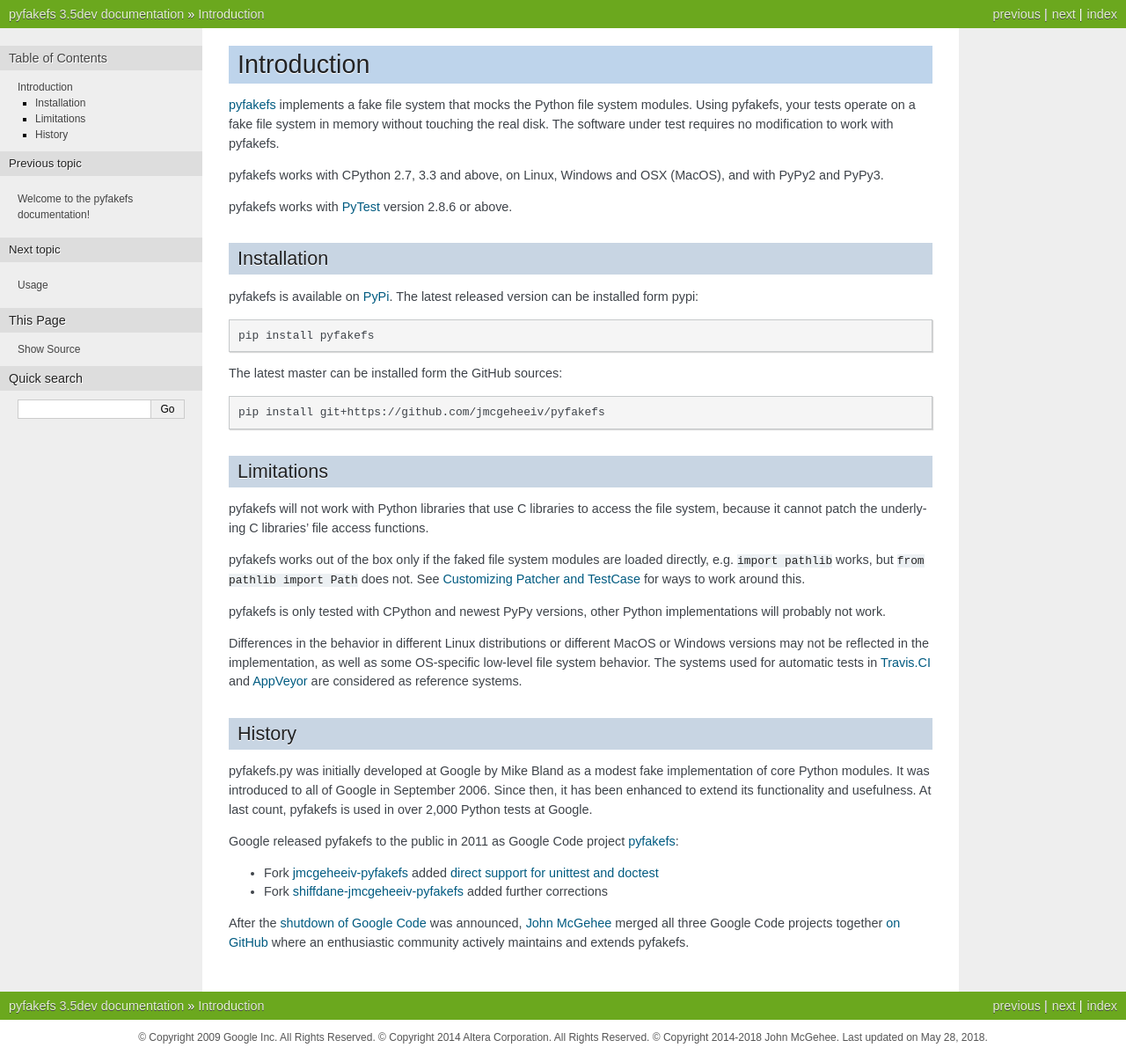
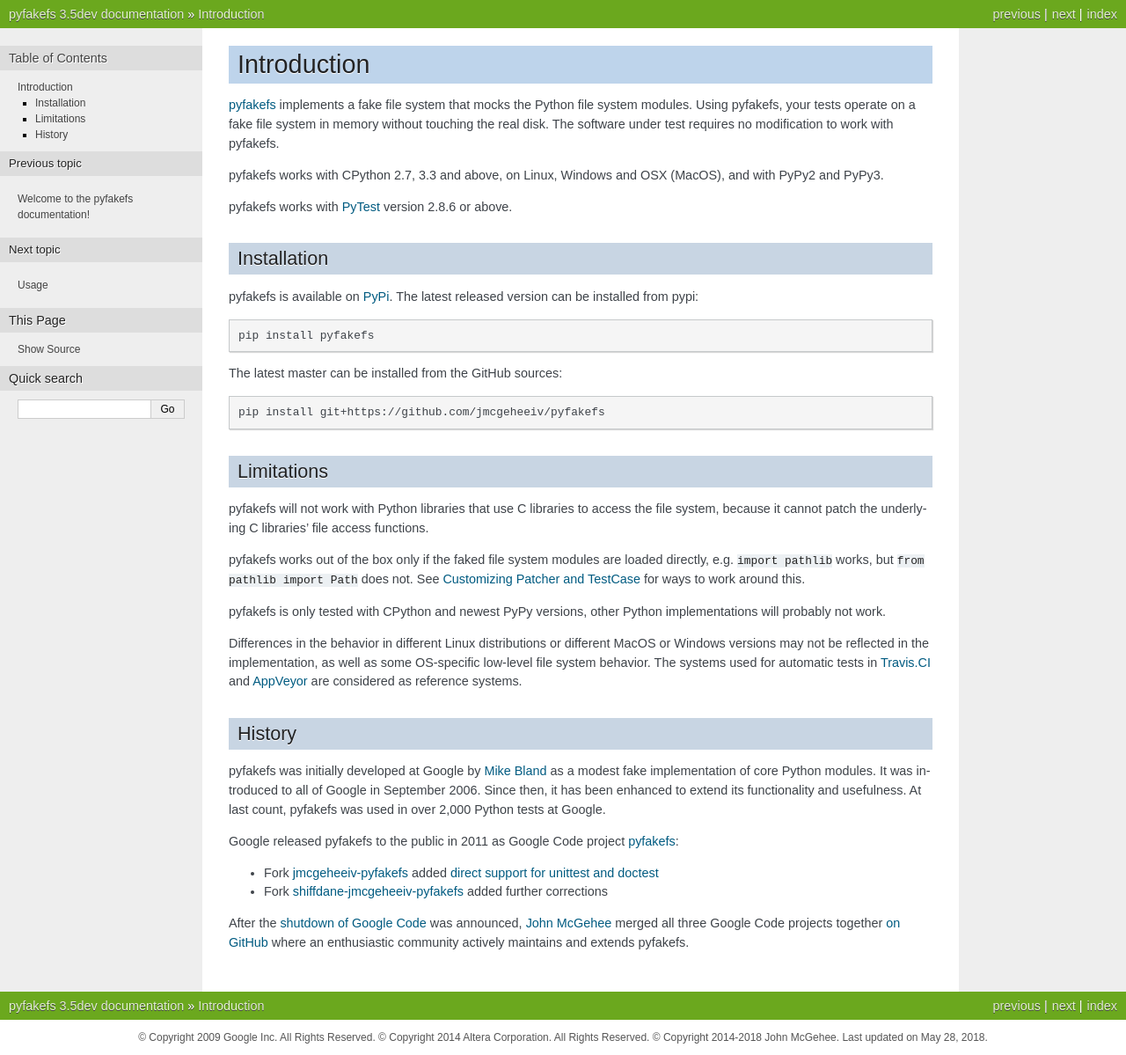
Before and after one commit to pytest-dev/pyfakefs, a Sphinx documentation site: the page built from docs/intro.rst, in a window 1280 px wide. Shown: the whole page at 88% size. Built offline with Sphinx 7.4.7, drawn with Linux system fonts in a browser that asks for light colours.

Commit message:
Fixed some typos and formatting issues in documentation

```diff
--- a/docs/autopatch.rst
+++ b/docs/autopatch.rst
@@ -2,7 +2,9 @@
 
 Automatically find and patch file functions and modules
 =======================================================
-The ``fake_filesystem_unittest`` module automatically finds all real file functions and modules, and stubs them out with the fake file system functions and modules.  The pyfakefs source code contains files demonstrate this usage model:
+The ``fake_filesystem_unittest`` module automatically finds all real file
+functions and modules, and stubs them out with the fake file system functions and modules.
+The pyfakefs source code contains files that demonstrate this usage model:
 
 - ``example.py`` is the software under test. In production, it uses the
   real file system.
--- a/docs/intro.rst
+++ b/docs/intro.rst
@@ -12,13 +12,13 @@
 Installation
 ------------
 pyfakefs is available on `PyPi <https://pypi.python.org/pypi/pyfakefs/>`__.
-The latest released version can be installed form pypi:
+The latest released version can be installed from pypi:
 
 .. code:: bash
 
    pip install pyfakefs
 
-The latest master can be installed form the GitHub sources:
+The latest master can be installed from the GitHub sources:
 
 .. code:: bash
 
@@ -45,10 +45,11 @@
 
 History
 -------
-pyfakefs.py was initially developed at Google by Mike Bland as a modest
+pyfakefs was initially developed at Google by
+`Mike Bland <https://mike-bland.com/about.html>`__ as a modest
 fake implementation of core Python modules. It was introduced to all of
 Google in September 2006. Since then, it has been enhanced to extend its
-functionality and usefulness. At last count, pyfakefs is used in over
+functionality and usefulness. At last count, pyfakefs was used in over
 2,000 Python tests at Google.
 
 Google released pyfakefs to the public in 2011 as Google Code project
--- a/docs/usage.rst
+++ b/docs/usage.rst
@@ -10,7 +10,7 @@
 If you are using the Python ``unittest`` package, the easiest approach is to
 use test classes derived from ``fake_filesystem_unittest.TestCase``.
 
-If you call ``setUpPyfakefs()`` in your ``SetUp()``, ``pyfakefs`` will
+If you call ``setUpPyfakefs()`` in your ``setUp()``, ``pyfakefs`` will
 automatically find all real file functions and modules, and stub these out
 with the fake file system functions and modules:
 
```
Also changed, not shown: other parts of docs/usage.rst (+1 -1 lines), 1 other file.
